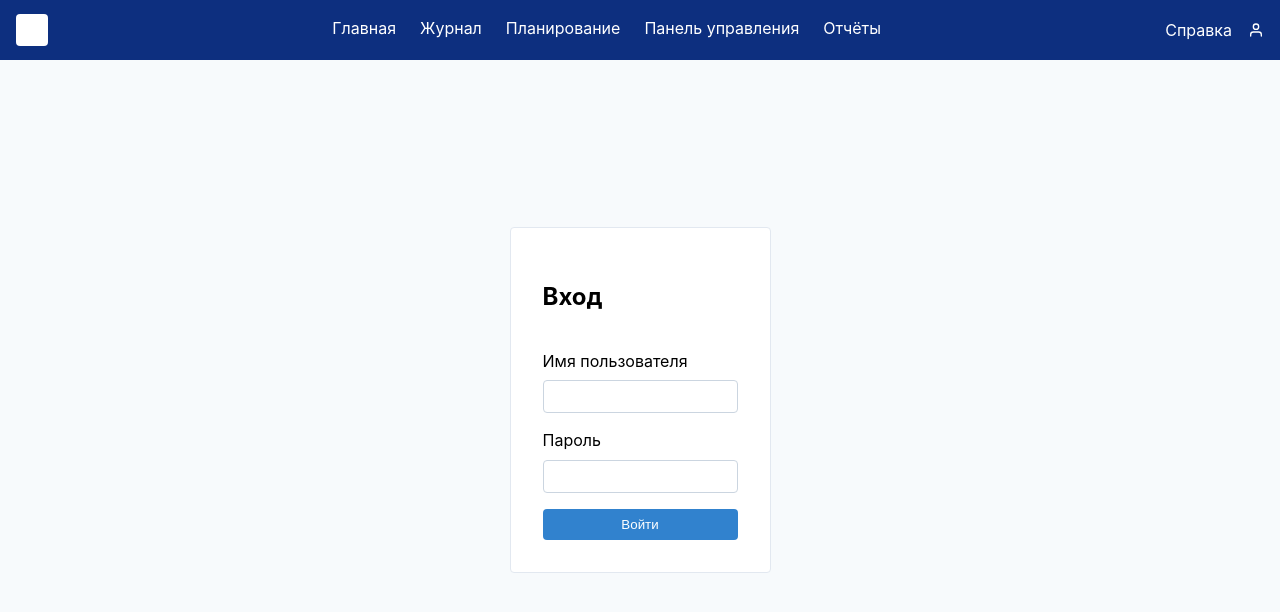
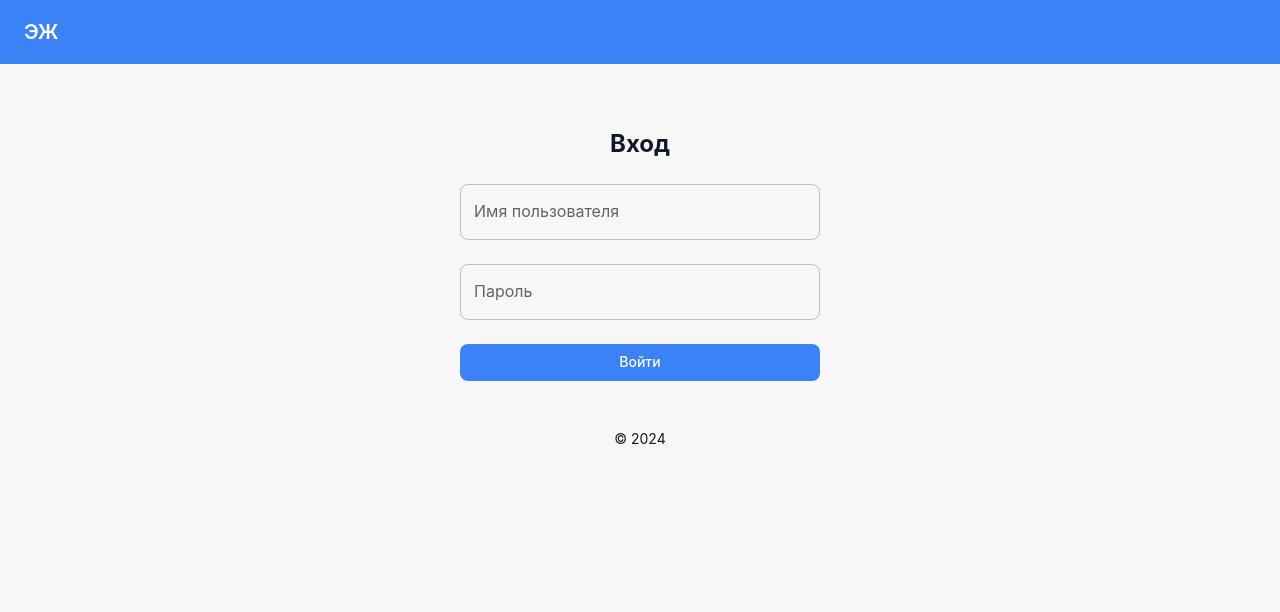
Before and after one commit to AlbePt/new_gradbook, a React (Vite) app in the folder frontend/: page /login in a window 1280 px wide. Shown: the top 612 px of the page. Built offline with nearby package versions, Linux system fonts and the light colour scheme.

Commit message:
Integrate MUI theme and components

```diff
--- a/frontend/src/App.jsx
+++ b/frontend/src/App.jsx
@@ -1,21 +1,26 @@
-import React from 'react';
-import { Routes, Route, Navigate } from 'react-router-dom';
-import Header from './components/Layout/Header.jsx';
-import LoginPage from './pages/LoginPage.jsx';
-import AdminDashboard from './pages/AdminDashboard.jsx';
-import NotFound from './pages/NotFound.jsx';
+import React, { Suspense, lazy } from 'react';
+import { BrowserRouter, Routes, Route } from 'react-router-dom';
+import { CircularProgress } from '@mui/material';
+import PageLayout from './components/Layout/PageLayout.jsx';
 import './styles/globals.css';
+
+const LoginPage = lazy(() => import('./pages/LoginPage.jsx'));
+const AdminDashboard = lazy(() => import('./pages/AdminDashboard.jsx'));
+const NotFound = lazy(() => import('./pages/NotFound.jsx'));
 
 export default function App() {
   return (
-    <>
-      <Header />
+    <BrowserRouter>
+      <PageLayout>
+        <Suspense fallback={<CircularProgress />}>
           <Routes>
             <Route path="/login" element={<LoginPage />} />
             <Route path="/admin/*" element={<AdminDashboard />} />
             <Route path="/" element={<div>Home</div>} />
             <Route path="*" element={<NotFound />} />
           </Routes>
-    </>
+        </Suspense>
+      </PageLayout>
+    </BrowserRouter>
   );
 }
--- /dev/null
+++ b/frontend/src/components/Layout/PageLayout.jsx
@@ -0,0 +1,22 @@
+import React from 'react';
+import { AppBar, Toolbar, Container, Box, Typography } from '@mui/material';
+
+export default function PageLayout({ children }) {
+  return (
+    <>
+      <AppBar position="static">
+        <Toolbar>
+          <Typography variant="h6" sx={{ flexGrow: 1 }}>
+            ЭЖ
+          </Typography>
+        </Toolbar>
+      </AppBar>
+      <Container component="main" sx={{ my: 4 }}>
+        {children}
+      </Container>
+      <Box component="footer" sx={{ p: 2, textAlign: 'center', bgcolor: 'background.default' }}>
+        <Typography variant="body2">© 2024</Typography>
+      </Box>
+    </>
+  );
+}
--- a/frontend/src/components/UI/Button.jsx
+++ b/frontend/src/components/UI/Button.jsx
@@ -1,9 +1,10 @@
 import React from 'react';
+import { Button as MuiButton } from '@mui/material';
 
-export default function Button({ children, ...props }) {
-  return (
-    <button className="btn" {...props}>
-      {children}
-    </button>
-  );
+export default function Button({ variant = 'primary', ...props }) {
+  const color =
+    variant === 'secondary' ? 'secondary' : variant === 'text' ? 'inherit' : 'primary';
+  const muiVariant = variant === 'text' ? 'text' : 'contained';
+
+  return <MuiButton color={color} variant={muiVariant} {...props} />;
 }
--- a/frontend/src/index.jsx
+++ b/frontend/src/index.jsx
@@ -1,15 +1,18 @@
 import React from 'react';
 import { createRoot } from 'react-dom/client';
-import { BrowserRouter } from 'react-router-dom';
 import { Provider } from 'react-redux';
+import { ThemeProvider } from '@mui/material/styles';
+import CssBaseline from '@mui/material/CssBaseline';
 import App from './App.jsx';
 import store from './store/store.js';
+import theme from './theme.js';
 
 const root = createRoot(document.getElementById('root'));
 root.render(
   <Provider store={store}>
-    <BrowserRouter>
+    <ThemeProvider theme={theme}>
+      <CssBaseline />
       <App />
-    </BrowserRouter>
+    </ThemeProvider>
   </Provider>
 );
--- a/frontend/src/pages/LoginPage.jsx
+++ b/frontend/src/pages/LoginPage.jsx
@@ -1,42 +1,56 @@
-import React, { useState } from 'react';
+import React from 'react';
 import { useNavigate } from 'react-router-dom';
-import './login.css';
+import { useForm } from 'react-hook-form';
+import { yupResolver } from '@hookform/resolvers/yup';
+import * as yup from 'yup';
+import { TextField, Box, Typography } from '@mui/material';
+import Button from '../components/UI/Button.jsx';
+
+const schema = yup.object({
+  username: yup.string().required('Обязательное поле'),
+  password: yup.string().required('Обязательное поле')
+});
 
 export default function LoginPage() {
-  const [username, setUsername] = useState('');
-  const [password, setPassword] = useState('');
   const navigate = useNavigate();
+  const {
+    register,
+    handleSubmit,
+    formState: { errors }
+  } = useForm({ resolver: yupResolver(schema) });
 
-  const handleSubmit = e => {
-    e.preventDefault();
+  const onSubmit = () => {
     // TODO: authenticate via API
     navigate('/');
   };
 
   return (
-    <div className="login-page">
-      <form className="login-form" onSubmit={handleSubmit}>
-        <h2>Вход</h2>
-        <label>
-          Имя пользователя
-          <input
-            type="text"
-            value={username}
-            onChange={e => setUsername(e.target.value)}
-            required
-          />
-        </label>
-        <label>
-          Пароль
-          <input
-            type="password"
-            value={password}
-            onChange={e => setPassword(e.target.value)}
-            required
-          />
-        </label>
-        <button type="submit">Войти</button>
-      </form>
-    </div>
+    <Box sx={{ maxWidth: 360, mx: 'auto', mt: 8 }}>
+      <Typography variant="h5" component="h1" align="center" gutterBottom>
+        Вход
+      </Typography>
+      <Box component="form" onSubmit={handleSubmit(onSubmit)} noValidate>
+        <TextField
+          label="Имя пользователя"
+          fullWidth
+          margin="normal"
+          {...register('username')}
+          error={Boolean(errors.username)}
+          helperText={errors.username?.message}
+        />
+        <TextField
+          label="Пароль"
+          type="password"
+          fullWidth
+          margin="normal"
+          {...register('password')}
+          error={Boolean(errors.password)}
+          helperText={errors.password?.message}
+        />
+        <Button type="submit" fullWidth sx={{ mt: 2 }}>
+          Войти
+        </Button>
+      </Box>
+    </Box>
   );
 }
--- /dev/null
+++ b/frontend/src/theme.js
@@ -0,0 +1,36 @@
+import { createTheme } from '@mui/material/styles';
+
+const theme = createTheme({
+  palette: {
+    mode: 'light',
+    primary: { main: '#3B82F6' },
+    secondary: { main: '#22C55E' },
+    error: { main: '#EF4444' },
+    background: { default: '#F7F7F7' },
+    text: { primary: '#111827' }
+  },
+  typography: {
+    fontFamily: 'Inter, sans-serif',
+    fontSize: 14,
+    h6: { fontSize: 20, fontWeight: 600 },
+    h5: { fontSize: 24, fontWeight: 700 }
+  },
+  shape: { borderRadius: 8 },
+  shadows: [
+    'none',
+    '0px 4px 10px rgba(0,0,0,0.08)',
+    ...Array(23).fill('none')
+  ],
+  components: {
+    MuiButton: {
+      styleOverrides: {
+        root: {
+          textTransform: 'none',
+          boxShadow: 'none'
+        }
+      }
+    }
+  }
+});
+
+export default theme;
```
Also changed, not shown: frontend/package.json (+11 -2 lines), frontend/src/components/UI/Notifier.jsx (added, +15 -0 lines), 1 other file (tests, documents, lock files or other folders). Lines whose indentation alone changed are shown as unchanged.
